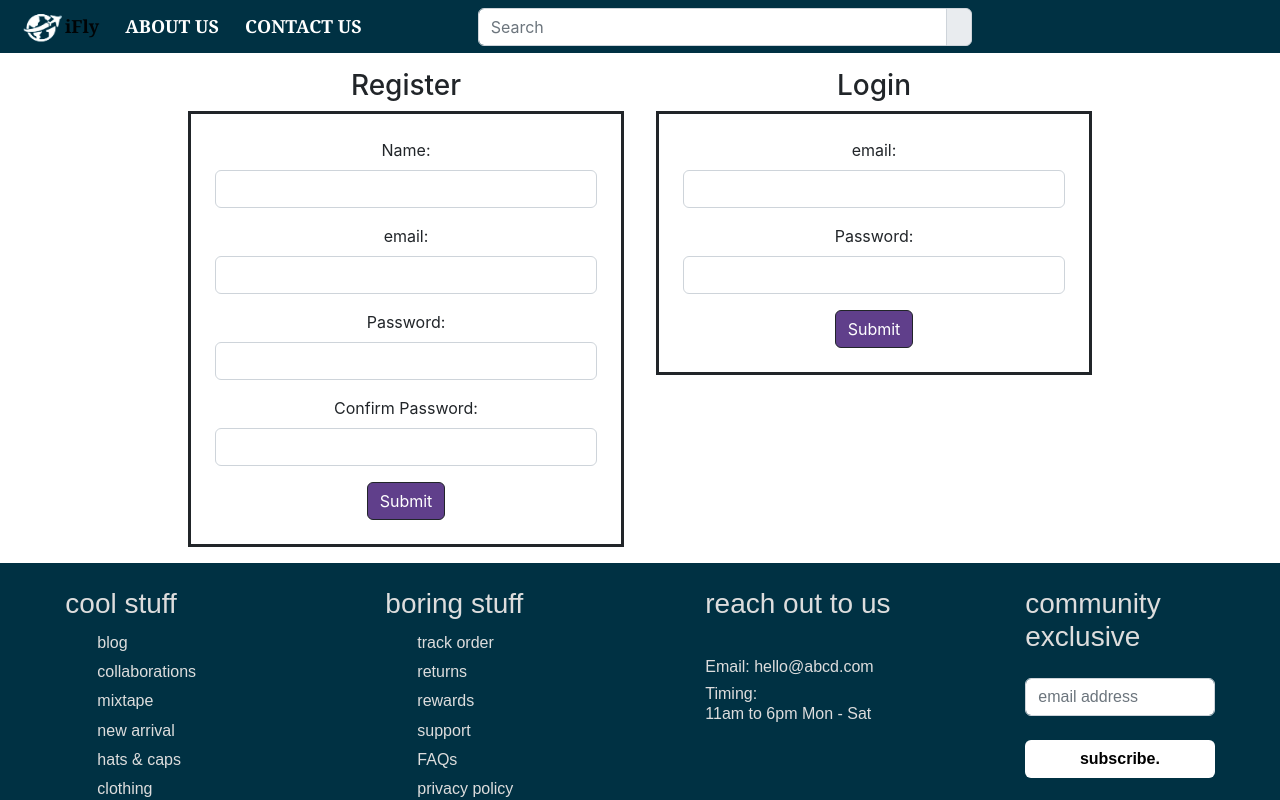
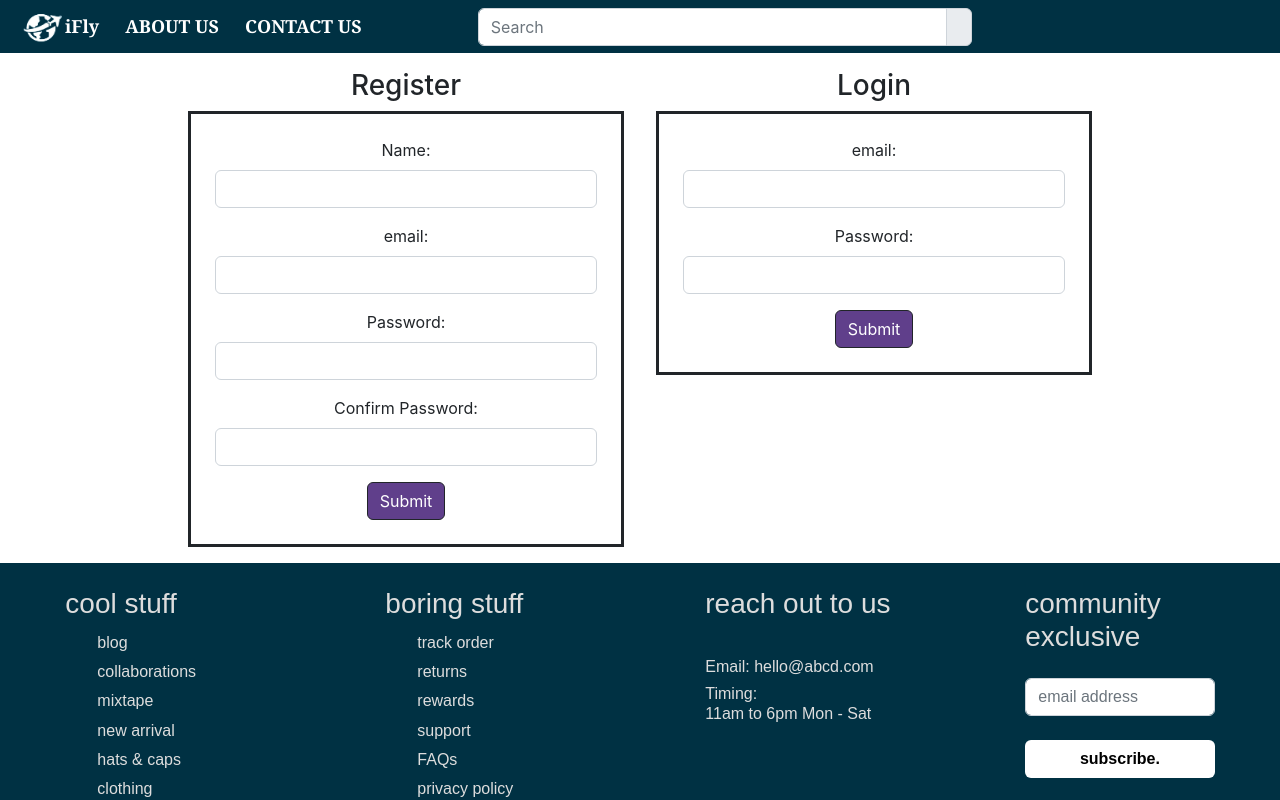
Before and after one commit to Khadijah-Developer/React-Project, a React (Create React App) app in the folder client/: page / in a window 1280 px wide. Shown: the top 800 px of the page. Built offline with nearby package versions, Linux system fonts and the light colour scheme.

Commit message:
seconf home

```diff
--- a/client/src/components/Navbar.jsx
+++ b/client/src/components/Navbar.jsx
@@ -79,36 +79,12 @@ function Navbar(){
 
             {/* <!-- accordian start --> */}
 
-                <div className="accordion accordion-flush" id="nav_accordian">
+            <div className="accordion accordion-flush" id="nav_accordian">
 
-                <div className="accordion-item">
 
-                    <h2 className="accordion-header">
-                    <button className="accordion-button collapsed" type="button" data-bs-toggle="collapse" data-bs-target="#flush-collapseOne">
-                        <h1>SHOP</h1>
-                    </button>
-                    </h2>
-
-                </div>
-
-                <div className="accordion-item">
-
-                    <h2 className="accordion-header">
-                    <button className="accordion-button collapsed mt-1" type="button" data-bs-toggle="collapse" data-bs-target="#flush-collapseTwo">
-                        <h1>ARTICLES</h1>
-                    </button>
-                    </h2>
-
-                </div>
             <button className="accordion-button collapsed mt-1" type="button">
                 <NavLink  to='/AboutUs' className="nav-link" >
                     <h1 style={{"color":"black"}}>ABOUT US </h1>
-                </NavLink>
-            </button>
-
-            <button className="accordion-button collapsed mt-1" type="button">
-                <NavLink  to='/Pageunderconstruction' className="nav-link" >
-                    <h1 style={{"color":"black"}}>COMMUNITY </h1>
                 </NavLink>
             </button>
 
--- a/client/src/components/css/home.css
+++ b/client/src/components/css/home.css
@@ -12,6 +12,11 @@
 	background-repeat: no-repeat;
 	background-size: 100% 500px;
 
+}
+.navbar-expand-lg .navbar-nav .nav-link {
+    padding-right: var(--bs-navbar-nav-link-padding-x);
+    padding-left: var(--bs-navbar-nav-link-padding-x);
+    color: white;
 }
 .heading_img
 {
```
